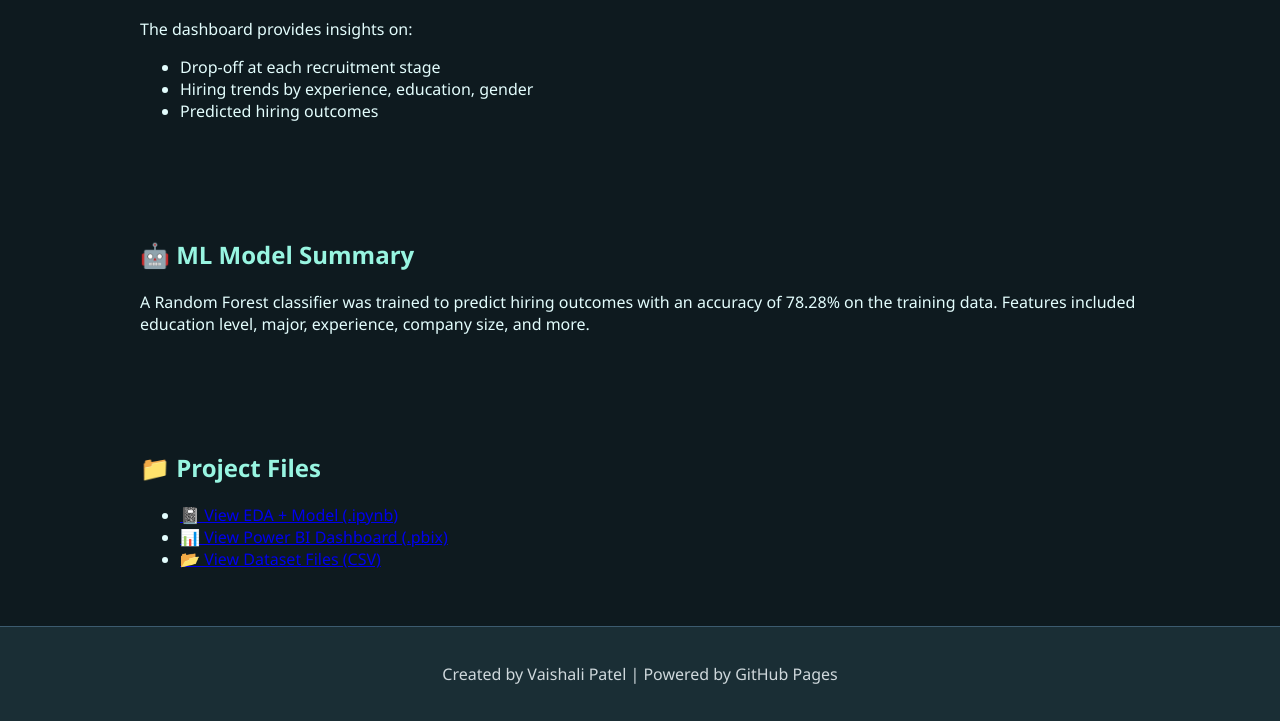
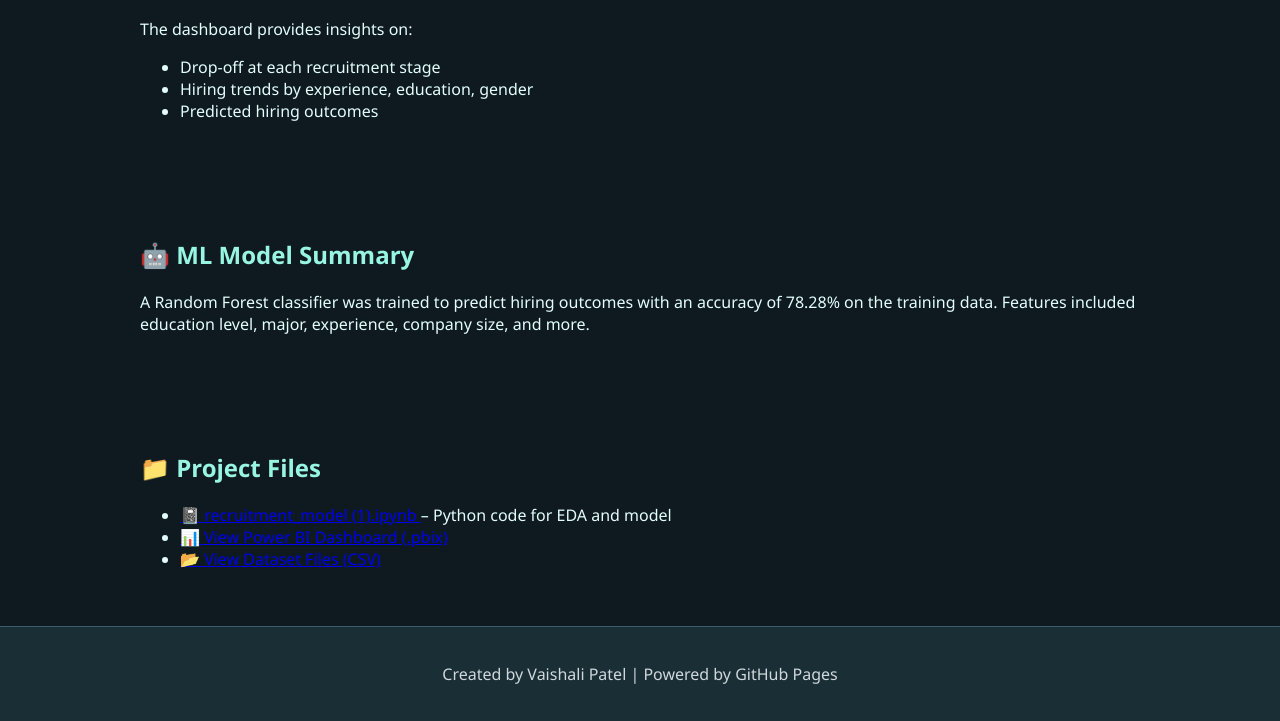
Before and after one commit to V-insights/Recruitment-Funnel-Analytics, a plain HTML site: page index.html in a window 1280 px wide. Shown: the part 1011-1732 px from the top of the page. Drawn offline with Linux system fonts and the light colour scheme.

Commit message:
Update index.html

```diff
--- a/index.html
+++ b/index.html
@@ -90,7 +90,11 @@
  <section id="files">
   <h2>📁 Project Files</h2>
   <ul>
-    <li><a href="https://github.com/V-insights/Recruitment-Funnel-Analytics/blob/main/recruitment_model.ipynb" target="_blank">📓 View EDA + Model (.ipynb)</a></li>
+    <li>
+  <a href="https://github.com/V-insights/Recruitment-Funnel-Analytics/blob/main/recruitment_model%20(1).ipynb" target="_blank">
+    📓 recruitment_model (1).ipynb
+  </a> – Python code for EDA and model
+</li>
     <li><a href="https://github.com/V-insights/Recruitment-Funnel-Analytics/blob/main/Recruitment_Funnel.pbix" target="_blank">📊 View Power BI Dashboard (.pbix)</a></li>
     <li><a href="https://github.com/V-insights/Recruitment-Funnel-Analytics/tree/main/data" target="_blank">📂 View Dataset Files (CSV)</a></li>
   </ul>
```
